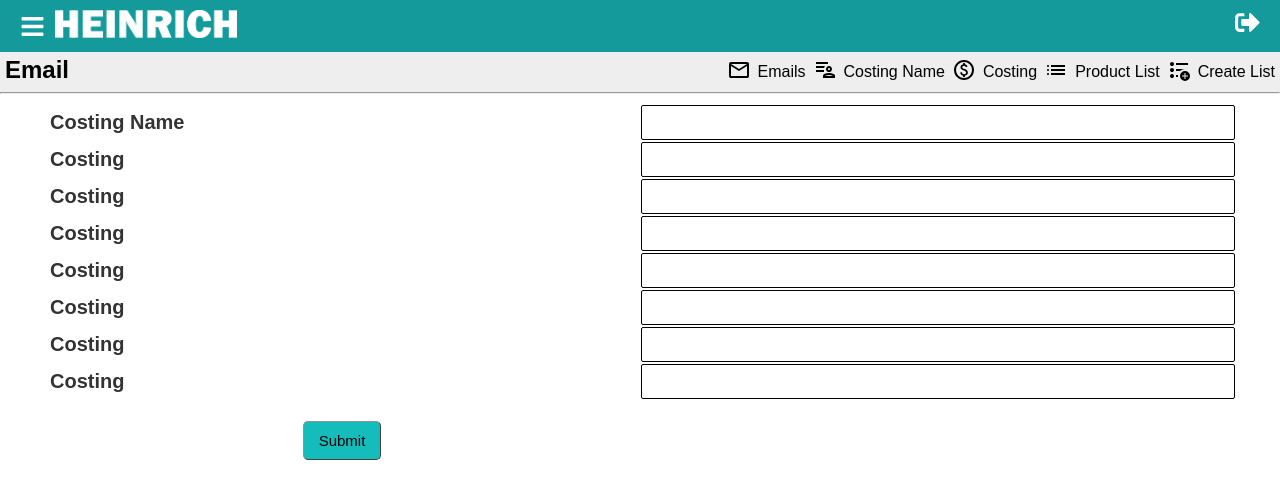
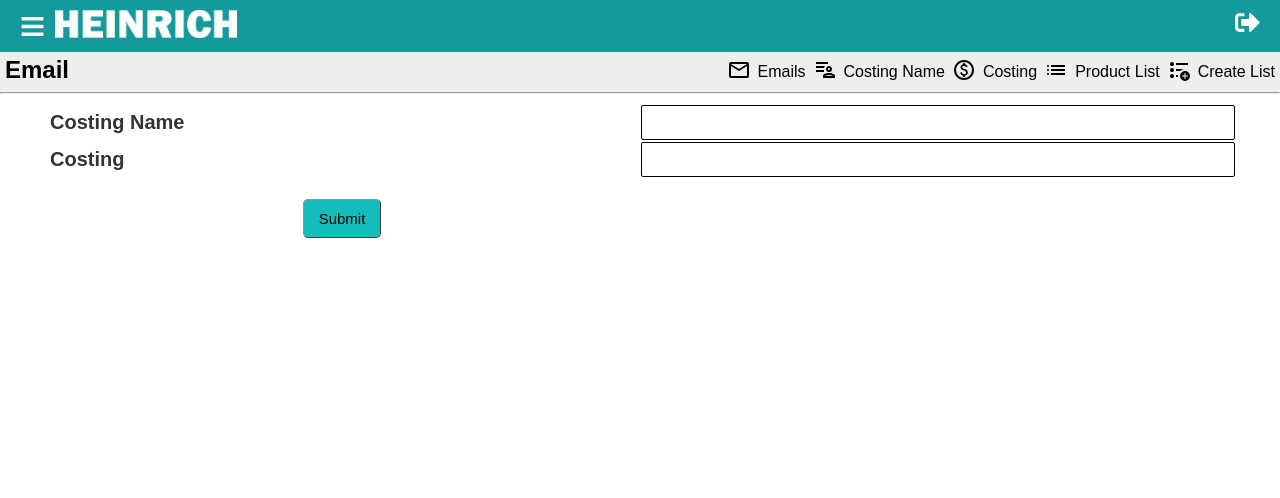
Before and after one commit to Imvikas021/frontend_erp, a React (Create React App) app: page /email/costing in a window 1280 px wide. Shown: the top 498 px of the page. Built offline with nearby package versions, Linux system fonts and the light colour scheme; no server answers; sample sign-in values are in the browser's storage.

Commit message:
costing update

```diff
--- a/src/components/pages/Costing.js
+++ b/src/components/pages/Costing.js
@@ -37,18 +37,6 @@ function Costing() {
         <input type='text' name='costing_name' onChange={handleChange}/>
         <label>Costing</label>
         <input type='text' name='costing' onChange={handleChange}/>
-          <label>Costing</label>
-        <input type='text' name='costing' onChange={handleChange}/>
-          <label>Costing</label>
-        <input type='text' name='costing' onChange={handleChange}/>
-          <label>Costing</label>
-        <input type='text' name='costing' onChange={handleChange}/>
-          <label>Costing</label>
-        <input type='text' name='costing' onChange={handleChange}/>
-          <label>Costing</label>
-        <input type='text' name='costing' onChange={handleChange}/>
-          <label>Costing</label>
-        <input type='text' name='costing' onChange={handleChange}/>
           <button id='submit' type='submit'>Submit</button>
       </form>
     </div>
```
